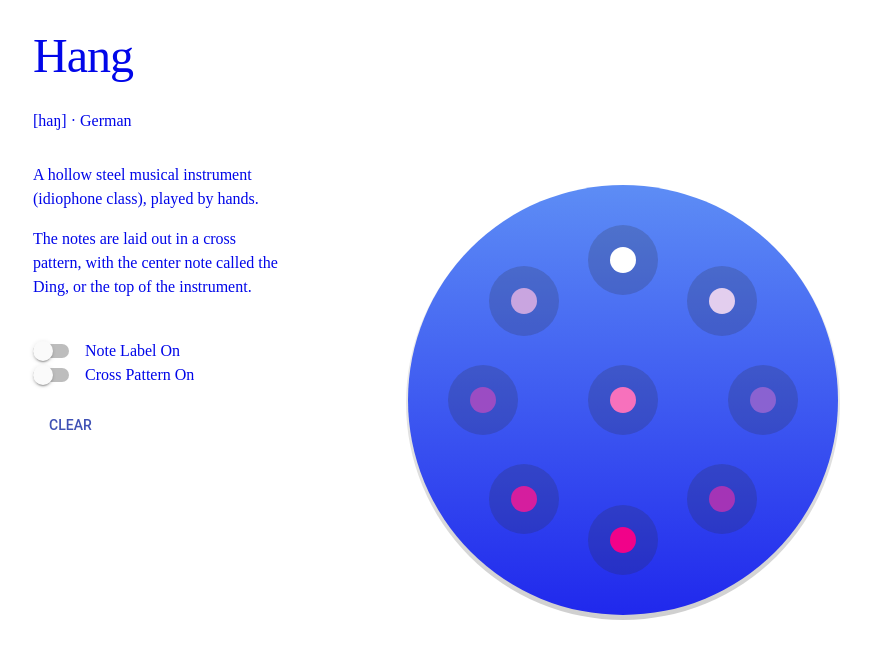
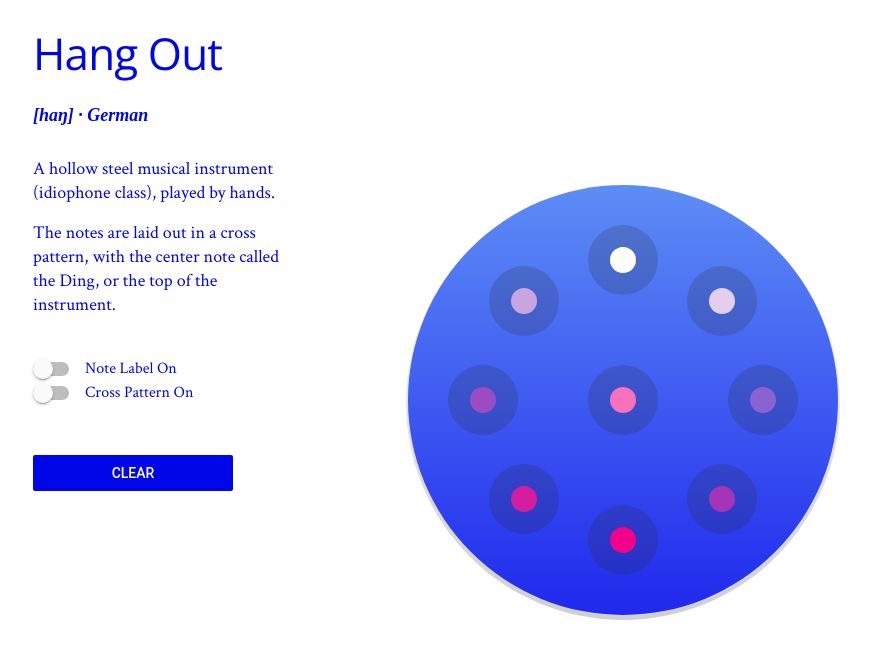
Before and after one commit to kongsally/hang-out, a plain HTML site: page index.html in a window 1280 px wide. Shown: the whole page, without its empty margins (17-888 px from the left). Drawn offline with nearby package versions, Linux system fonts and the light colour scheme; a web font is replaced by a local one.

Commit message:
styling adds

```diff
--- a/index.html
+++ b/index.html
@@ -3,7 +3,8 @@
 <head>
   <meta name="viewport" content="width=device-width, initial-scale=1.0">
   <title>Hang Out</title>
-  <link href="https://fonts.googleapis.com/css?family=Lusitana" rel="stylesheet">
+  <link href="https://fonts.googleapis.com/css?family=Open+Sans" rel="stylesheet">
+  <link href="https://fonts.googleapis.com/css?family=Crimson+Text" rel="stylesheet">
   <link rel="stylesheet" href="https://code.getmdl.io/1.3.0/material.indigo-pink.min.css">
   <script defer src="https://code.getmdl.io/1.3.0/material.min.js"></script>
   <link rel="stylesheet" href="main.css">
@@ -22,7 +23,7 @@
   <audio id="d5" src="assets/hang_d5.wav" preload></audio>
 
   <div id="desc-wrapper">
-    <h1> Hang</h1>
+    <h1>Hang Out</h1>
     <p id="subtitle">[haŋ] · German</p>
 
     <p>A hollow steel musical instrument (idiophone class), played by hands.</p>
--- a/main.css
+++ b/main.css
@@ -1,22 +1,26 @@
 
-h1, body {
-	font-family: 'Lusitana', serif;
+body {
+	font-family: 'Crimson Text', serif;
 	color: #0106e9;
 }
 
 h1 {
-	font-size: 48px;
+    font-family: 'Open Sans', sans-serif;
+	font-size: 44px;
+    font-weight: 100;
 	user-select: none;
     margin-bottom: 20px;
 }
 
 p#subtitle {
-    font-weight: 'bold';
+    font-family: 'Cardo', serif;
+    font-style: italic;
+    font-weight: 900;
     margin-bottom: 30px;
 }
 
 p {
-	font-size: 16px;
+	font-size: 18px;
 	user-select: none;
 }
 
@@ -49,6 +53,10 @@ label {
 	padding-bottom: 20px;
 }
 
-#clear-button{
-	margin-top: 20px;
+#clear-button {
+    background: #0106e9;
+    color: #fff;
+	margin-top: 50px;
+    text-align: center;
+    width: 200px;
 }
```
